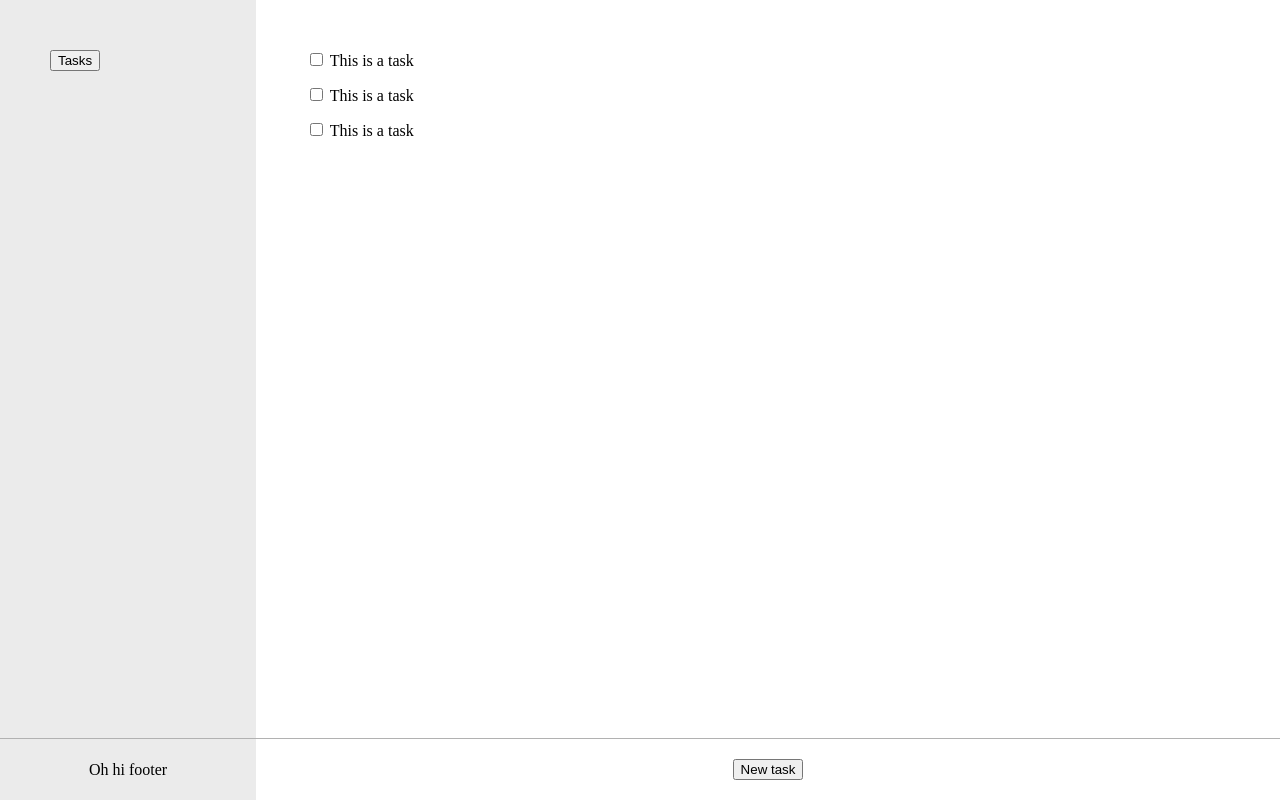
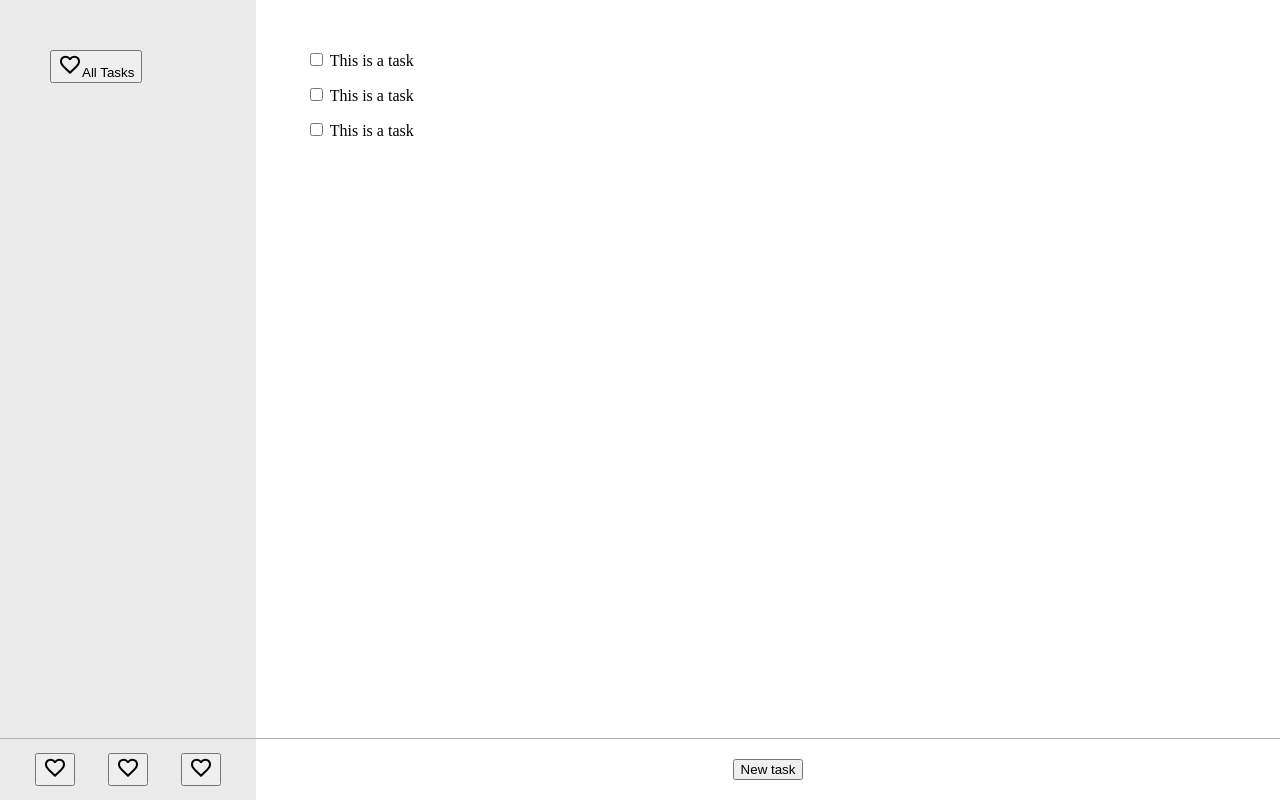
Before and after one commit to erika-lagos/to-do-list, a website built with webpack: page dist/index.html in a window 1280 px wide. Built offline with nearby package versions, Linux system fonts and the light colour scheme.

Commit message:
Dynamic loading of sidebar

```diff
--- /dev/null
+++ b/src/homeView.js
@@ -0,0 +1,7 @@
+const homeViewContainer = document.querySelector('.main');
+
+function render(tasks) {
+    //load tasks
+}
+
+export { render };
--- a/src/index.js
+++ b/src/index.js
@@ -1 +1,52 @@
+import * as sidebarView from './sidebarView';
+import * as homeView from './homeView';
 import './style.css';
+
+class Task {
+
+    static lastTaskId = 0;
+
+    constructor(name, description) {
+        this.name = name;
+        this.description = description;
+        this.id = Task.lastTaskId++;
+        this.isComplete = false;
+    }
+}
+
+const UserState = (function() {
+
+    const tasks = [
+        new Task('Hacer la cama', 'Asegurar que las sabanas estan limpias'),
+        new Task('hacer de comer', 'Checar la lista del super'),
+        new Task('estudiar javascript', 'Necesitamos un trabajo'),
+        new Task('ir al scooer', 'Llevarle jugo a sebastian')
+    ];
+
+    function getTasks() {
+        return tasks;
+    }
+
+    function addTask(newTask) {
+        tasks.push(newTask);
+    }
+
+    function removeTask(id) {
+        const taskIndex = tasks.findIndex(task => task.id === id);
+        tasks.splice(taskIndex,1);
+    }
+
+    return {
+        getTasks,
+        addTask,
+        removeTask,
+    };
+
+})();
+
+function loadContent() {
+    sidebarView.render();
+    // homeView.render(UserState.getTasks());
+}
+
+window.addEventListener('load', loadContent);
--- /dev/null
+++ b/src/sidebarView.js
@@ -0,0 +1,53 @@
+import Tmp from './assets/images/tmp.svg';
+
+class sidebarItem {
+    constructor(name, icon, fullTextButtons) {
+        this.name = name;
+        this.icon = icon;
+        this.fullTextButtons = fullTextButtons;
+    }
+
+    renderButton() {
+        const img = new Image();
+        img.src = this.icon;
+        img.alt = this.name;
+        img.className = 'icon';
+        const button = document.createElement('button');
+        button.className = 'sidebar-item';
+        button.appendChild(img);
+        if (this.fullTextButtons) {
+            button.append(this.name);
+        }
+        return button;
+    }
+}
+
+const sidebarContainer = document.querySelector('.sidebar');
+const defaultItems = [
+    new sidebarItem('All Tasks', Tmp, true)
+];
+const footerItems = [
+    new sidebarItem('New Workspace', Tmp, false),
+    new sidebarItem('New Project', Tmp, false),
+    new sidebarItem('New Task', Tmp, false)
+];
+
+function renderItems(items, containerName) {
+    if (items === null || items === undefined)
+        return;
+    const itemsContainer = document.createElement('div');
+    itemsContainer.className = containerName;
+    items.forEach(item => {
+        const button = item.renderButton();
+        itemsContainer.append(button);
+    });
+    sidebarContainer.appendChild(itemsContainer);
+}
+
+function render(userItems) {
+    renderItems(defaultItems, 'sidebar-items');
+    renderItems(userItems, 'sidebar-items');
+    renderItems(footerItems, 'sidebar-footer');
+}
+
+export  { render };
```
Also changed, not shown: dist/index.html, src/assets/images/tmp.svg (added), 1 other file.
